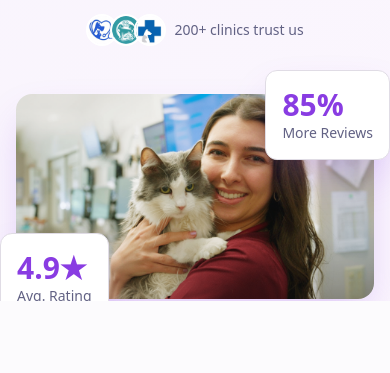
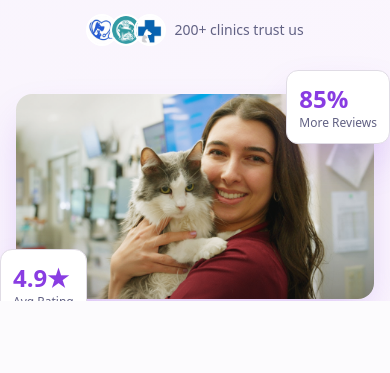
Before and after one commit to mot0mnd/scala-vet-lp-lov, a React (Vite) app: page / in a window 390 px wide. Shown: the part 543-916 px from the top of the page. Built offline with nearby package versions, Linux system fonts and the light colour scheme; the HTML template or start-up script is replaced by a standard one.

Commit message:
Fix stat cards text overflow on mobile - remove dot from Avg. Rating

```diff
--- a/src/components/Hero.tsx
+++ b/src/components/Hero.tsx
@@ -92,14 +92,14 @@ const Hero = () => {
             </div>
 
             {/* Floating stat cards */}
-            <div className="absolute -bottom-6 -left-4 sm:-left-6 bg-card border border-border rounded-xl p-4 shadow-strong backdrop-blur-sm animate-fade-in">
-              <div className="text-3xl font-bold text-primary">4.9★</div>
-              <div className="text-sm text-muted-foreground">Avg. Rating</div>
+            <div className="absolute -bottom-6 -left-4 sm:-left-6 bg-card border border-border rounded-xl p-3 sm:p-4 shadow-strong backdrop-blur-sm animate-fade-in">
+              <div className="text-2xl sm:text-3xl font-bold text-primary">4.9★</div>
+              <div className="text-xs sm:text-sm text-muted-foreground whitespace-nowrap">Avg Rating</div>
             </div>
 
-            <div className="absolute -top-6 -right-4 sm:-right-6 bg-card border border-border rounded-xl p-4 shadow-strong backdrop-blur-sm animate-fade-in">
-              <div className="text-3xl font-bold text-primary">85%</div>
-              <div className="text-sm text-muted-foreground">More Reviews</div>
+            <div className="absolute -top-6 -right-4 sm:-right-6 bg-card border border-border rounded-xl p-3 sm:p-4 shadow-strong backdrop-blur-sm animate-fade-in">
+              <div className="text-2xl sm:text-3xl font-bold text-primary">85%</div>
+              <div className="text-xs sm:text-sm text-muted-foreground whitespace-nowrap">More Reviews</div>
             </div>
           </div>
         </div>
```
